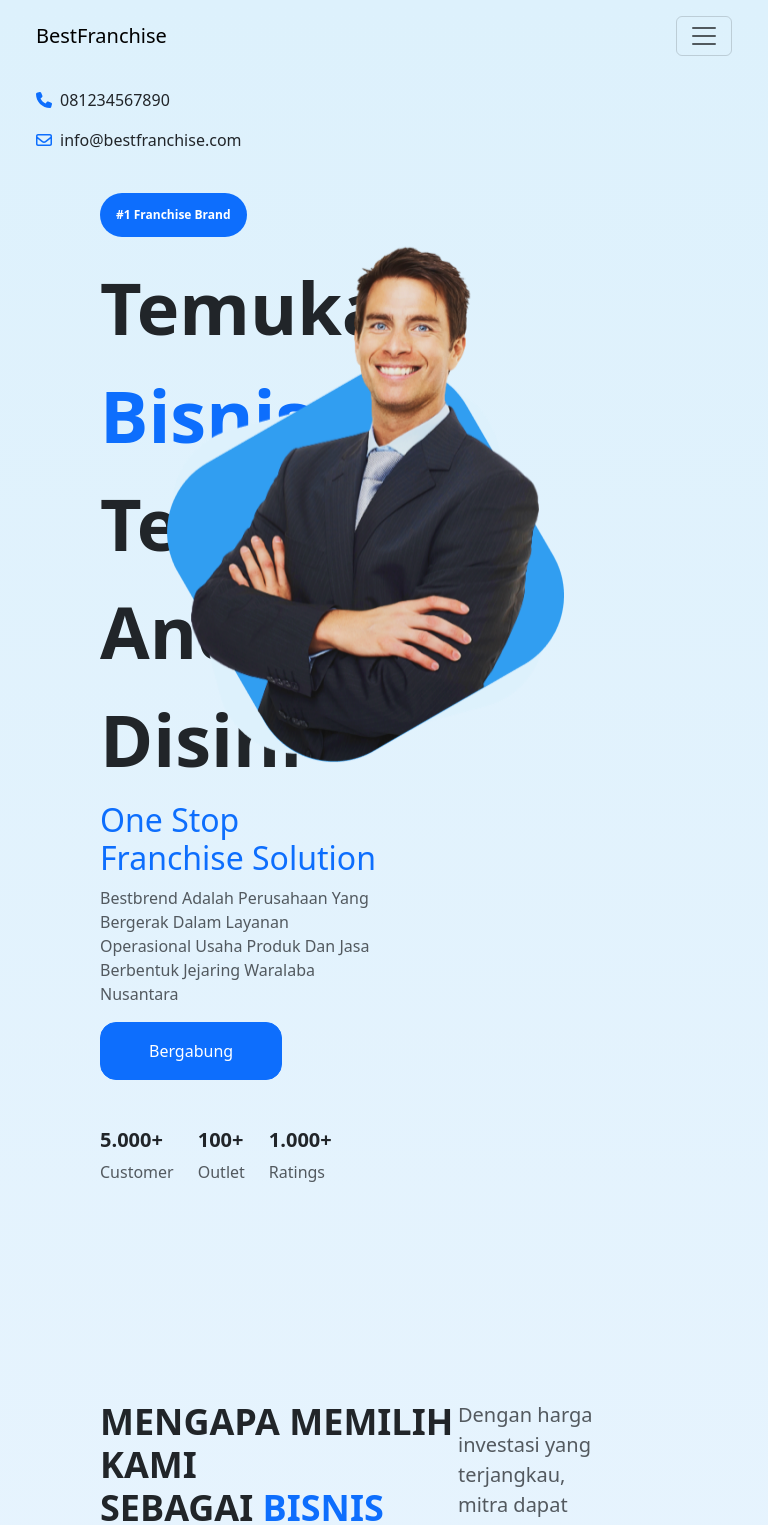
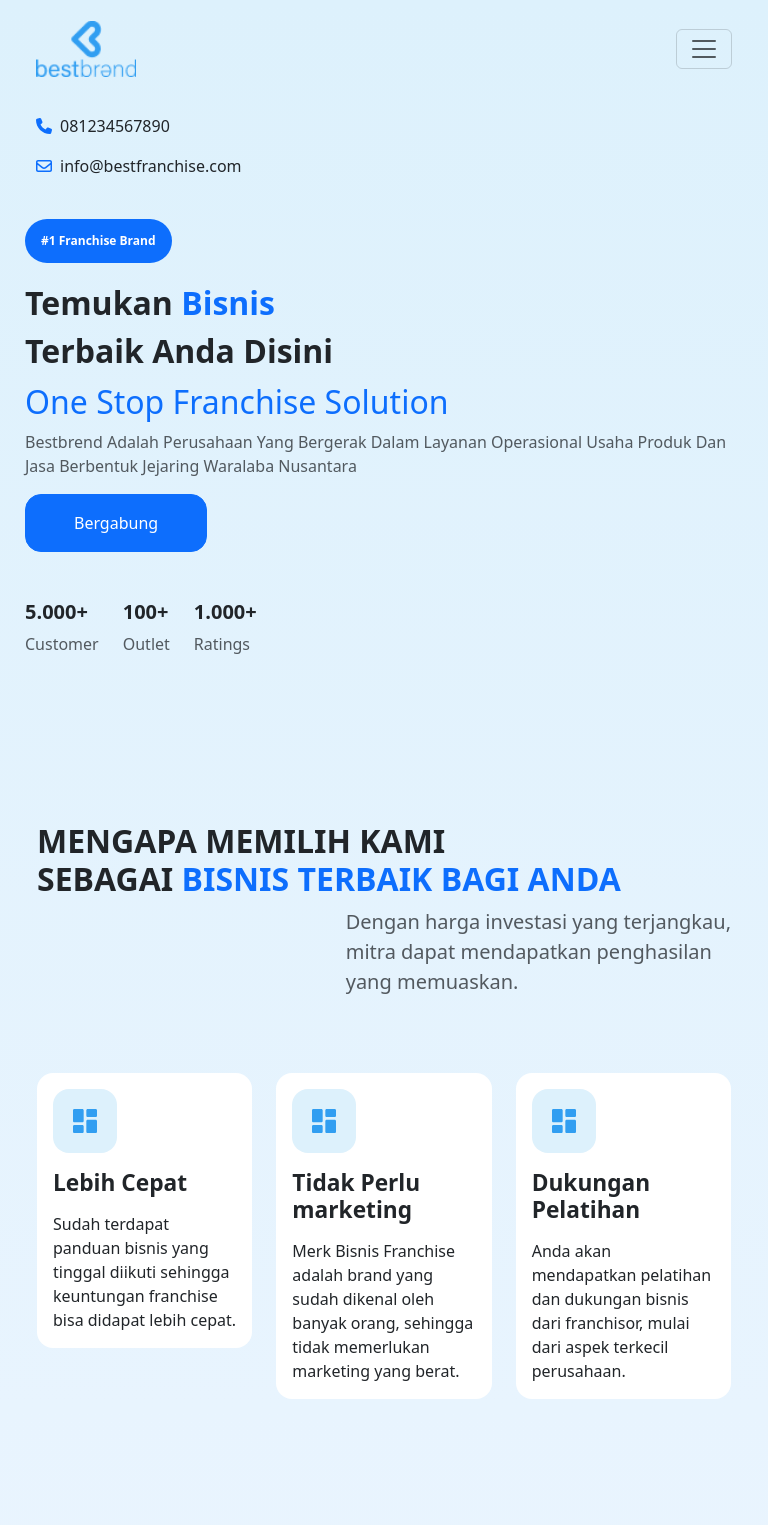
Before and after one commit to iamalinurdin/bestfranchise-landingpage-fe, a Vue app: page / in a window 768 px wide. Shown: the top 1525 px of the page. Built offline with nearby package versions, Linux system fonts and the light colour scheme.

Commit message:
responsive halaman utama dan tentang kami

```diff
--- a/src/App.vue
+++ b/src/App.vue
@@ -12,6 +12,10 @@
 </template>
 
 <style>
+:root {
+  --font-size-responsive-md: 2em;
+  --font-size-responsive-sm: 3em;
+}
 /* #app {
   font-family: Avenir, Helvetica, Arial, sans-serif;
   -webkit-font-smoothing: antialiased;
--- a/src/components/layout/MainLayout.vue
+++ b/src/components/layout/MainLayout.vue
@@ -4,7 +4,7 @@
       <nav class="navbar navbar-expand-lg bg-transparent py-3">
         <div class="container">
           <a class="navbar-brand" href="#">
-            BestFranchise
+            <img src="@/assets/img/besbrend-blue.png" width="100" alt="">
           </a>
           <button class="navbar-toggler" type="button" data-bs-toggle="collapse" data-bs-target="#navbarSupportedContent" aria-controls="navbarSupportedContent" aria-expanded="false" aria-label="Toggle navigation">
             <span class="navbar-toggler-icon"></span>
@@ -60,7 +60,7 @@
     <footer>
       <div class="container d-flex gap-5 flex-column flex-lg-row">
         <div class="d-flex flex-column gap-3 justify-content-start about-company">
-          <img src="@/assets/logo.png" height="40" width="40" alt="">
+          <img src="@/assets/img/besbrend-blue.png" width="75" alt="">
           <p class="text-muted">
             Lorem ipsum dolor sit amet, consectetur adipiscing elit, sed do eiusmod tempor incididunt ut labore..
           </p>
@@ -72,16 +72,16 @@
           <h6 class="fw-bold">Fitur</h6>
           <ul class="list-unstyled d-flex flex-column gap-3 mt-3">
             <li>
-              <router-link to="#" class="text-decoration-none text-muted">Beranda</router-link>
+              <router-link :to="{name: 'home'}" class="text-decoration-none text-muted">Beranda</router-link>
             </li>
             <li>
-              <router-link to="#" class="text-decoration-none text-muted">Tentang Kami</router-link>
+              <router-link :to="{name: 'about'}" class="text-decoration-none text-muted">Tentang Kami</router-link>
             </li>
             <li>
               <router-link to="#" class="text-decoration-none text-muted">Galeri</router-link>
             </li>
             <li>
-              <router-link to="#" class="text-decoration-none text-muted">Karir</router-link>
+              <router-link :to="{name: 'career.index'}" class="text-decoration-none text-muted">Karir</router-link>
             </li>
             <li>
               <router-link to="#" class="text-decoration-none text-muted">Hubungi Kami</router-link>
@@ -113,24 +113,24 @@
           <h6 class="fw-bold">Our Social Media</h6>
           <ul class="list-unstyled d-flex gap-3 my-3">
             <li>
-              <router-link to="#">
+              <a href="https://instagram.com" target="_blank">
                 <font-awesome :icon="['fab', 'instagram']" size="xl" class="me-2"></font-awesome>
-              </router-link>
+              </a>
             </li>
             <li>
-              <router-link to="#">
+              <a href="https://facebook.com" target="_blank">
                 <font-awesome :icon="['fab', 'facebook']" size="xl" class="me-2"></font-awesome>
-              </router-link>
+              </a>
             </li>
             <li>
-              <router-link to="#">
+              <a href="https://twitter.com" target="_blank">
                 <font-awesome :icon="['fab', 'twitter']" size="xl" class="me-2"></font-awesome>
-              </router-link>
+              </a>
             </li>
             <li>
-              <router-link to="#">
+              <a href="https://linkedin.com" target="_blank">
                 <font-awesome :icon="['fab', 'linkedin']" size="xl" class="me-2"></font-awesome>
-              </router-link>
+              </a>
             </li>
             <li>
               <router-link to="#">
--- a/src/views/AboutView.vue
+++ b/src/views/AboutView.vue
@@ -53,4 +53,11 @@ h1.title {
 p.subtitle {
   font-size: 16px;
 }
+
+@media only screen and (max-width: 768px) {
+  .about {
+    padding: 25px;
+    margin: 0;
+  }
+}
 </style>
--- a/src/views/HomeView.vue
+++ b/src/views/HomeView.vue
@@ -3,7 +3,7 @@
     <!-- section: jumbotron -->
     <section class="jumbotron">
       <div class="container">
-        <div class="description w-50">
+        <div class="description">
           <span class="badge bg-primary p-3 rounded-pill">#1 Franchise Brand</span>
           <h1 class="fw-bold mt-3 lh-base">
             Temukan <span class="text-primary">Bisnis</span>
@@ -32,7 +32,7 @@
             </li>
           </ul>
         </div>
-        <img src="@/assets/img/jumbotron.png" alt="">
+        <img src="@/assets/img/jumbotron.png" class="d-none d-lg-block" alt="">
       </div>
     </section>
     <!-- section: jumbotron -->
@@ -40,7 +40,7 @@
     <!-- section: about -->
     <section class="about">
       <div class="container">
-        <div class="d-flex description">
+        <div class="d-flex flex-column flex-lg-row description">
           <h1 class="fw-bold">
             MENGAPA MEMILIH KAMI
             <br>
@@ -192,14 +192,14 @@
     <!-- section: career -->
     <section class="career">
       <div class="container">
-        <div class="card p-5 text-white border-0 rounded-4">
-          <div class="card-body d-flex justify-content-start align-items-center gap-3">
-            <img src="@/assets/logo.png" height="50" alt="">
+        <div class="card text-white border-0 rounded-4">
+          <div class="card-body"> <!--  d-flex flex-column flex-lg-row justify-content-start align-items-center gap-3 -->
+            <img src="@/assets/img/besbrend-white.png" height="50" alt="">
             <div>
               <h3 class="fw-bold">Interested in joining us?</h3>
               <p class="m-0">see all jobs open on our website</p>
             </div>
-            <router-link to="#" class="btn btn-light text-primary ms-auto align-self-baseline my-auto rounded-4">
+            <router-link :to="{name: 'career.index'}" class="btn btn-light text-primary ms-auto align-self-baseline my-auto rounded-4">
               Lihat Lowongan
               <font-awesome :icon="['fas', 'arrow-right']"></font-awesome>
             </router-link>
@@ -212,7 +212,7 @@
     <!-- section: faq -->
     <section class="faq">
       <div class="container">
-        <div class="d-flex description">
+        <div class="d-flex flex-column flex-lg-row description">
           <h1 class="fw-bold">
             PERTANYAAN YANG SERING
             <br>
@@ -250,7 +250,7 @@
     <!-- section: subscribe -->
     <section class="subscribe">
       <div class="container">
-        <div class="card border-0 p-5 rounded-4">
+        <div class="card border-0 rounded-4">
           <div class="card-body text-center">
             <p class="text-primary">Lebih Dekat Dengan Kami</p>
             <h1 class="text-muted">
@@ -263,9 +263,9 @@
               <br>
               serta berbagai informasi terbaru dan perkembangan Bestbrend.
             </p>
-            <form>
-              <div class="input-group w-50 mx-auto rounded-pill bg-white p-1">
-                <input type="email" class="form-control bg-transparent border-0 rounded-pill rounded-end" placeholder="Enter your email address" aria-label="Enter your email address">
+            <form class="mx-auto">
+              <div class="input-group rounded-pill bg-white p-1">
+                <input type="email" class="form-control bg-transparent border-0 rounded-pill me-2" placeholder="Enter your email address" aria-label="Enter your email address">
                 <button class="btn btn-primary rounded-pill" type="submit">Subscribe</button>
               </div>
             </form>
@@ -308,6 +308,10 @@ export default {
   width: 404px;
 }
 
+.jumbotron > .container > .description {
+  width: 50%;
+}
+
 .jumbotron > .container > .description > h1 {
   font-size: 72px;
 }
@@ -321,9 +325,9 @@ export default {
   margin-bottom: 100px;
 }
 
-.about > .container {
+/* .about > .container {
   padding: 50px 0px;
-}
+} */
 
 .about > .container > .description > h1 {
   font-size: 36px;
@@ -400,6 +404,14 @@ export default {
 
 .career > .container > .card {
   background-color: #319EF1;
+  padding: 30px;
+}
+
+.career > .container > .card > .card-body {
+  display: flex;
+  justify-content: center;
+  align-items: center;
+  gap: 30px;
 }
 
 .career > .container > .card > .card-body > div > h3 {
@@ -435,12 +447,79 @@ export default {
 
 .subscribe > .container > .card {
   background-color: #F2F9FF;
+  padding: 30px;
 }
 
-/* .subscribe > .container > .card > .card-body > .input-group {
-  border: 1px solid;
-  padding: 5px;
-  border-radius: 10px;
-  background-color: white;
-} */
+.subscribe > .container > .card > .card-body > form {
+  width: 50%;
+}
+
+@media only screen and (min-width: 576px) {
+  /* .jumbotron {
+    padding: 25px;
+  } */
+  .jumbotron > .container > img {
+    display: none;
+  }
+
+  .jumbotron > .container > .description {
+    width: 100%;
+  }
+
+  .jumbotron > .container > .description > h1 {
+    font-size: 3em;
+  }
+}
+
+@media only screen and (max-width: 768px) {
+  .jumbotron,
+  .about,
+  .brand,
+  .career,
+  .faq,
+  .subscribe {
+    padding: 25px;
+  }
+
+  .jumbotron > .container > img {
+    display: none;
+  }
+
+  .gallery {
+    display: none;
+  }
+
+  .jumbotron > .container > .description,
+  .faq > .container > .description,
+  .subscribe > .container
+  {
+    width: 100%;
+  }
+
+  .jumbotron > .container > .description > h1,
+  .about > .container > .description > h1,
+  .faq > .container > .description > h1 {
+    font-size: var(--font-size-responsive-md);
+  }
+
+  .about > .container > .descriptions > .description-list > .card {
+    margin-bottom: 20px;
+  }
+
+  .career > .container > .card {
+    text-align: center;
+    padding: 15px;
+  }
+
+  .career > .container > .card > .card-body {
+    display: flex;
+    justify-content: center;
+    flex-direction: column;
+    align-items: center;
+  }
+
+  .subscribe > .container > .card > .card-body > form {
+    width: 100%;
+  }
+}
 </style>
```
Also changed, not shown: src/assets/img/besbrend-blue.png (added), src/assets/img/besbrend-white.png (added).
